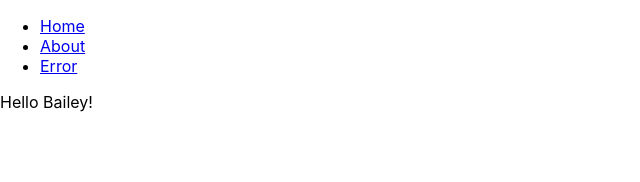
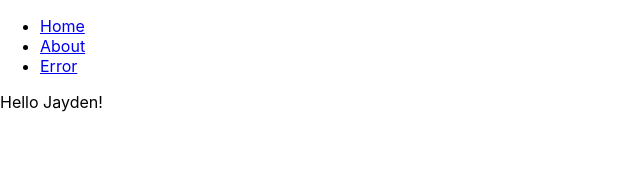
Before and after one commit to thisisannie/react-router-dom, a React (Create React App) app: page / in a window 1280 px wide. Shown: the top 182 px of the page, without its empty margins (0-640 px from the left). Built offline with nearby package versions, Linux system fonts and the light colour scheme.

Commit message:
Hello Jayden!

```diff
--- a/src/react_router/Home.js
+++ b/src/react_router/Home.js
@@ -3,7 +3,7 @@ import React from 'react'
 const Home = () => {
     return (
         <div>
-            Hello Bailey!
+            Hello Jayden!
         </div>
     )
 }
```
Also changed, not shown: 6 other files (tests, documents, lock files or other folders).
